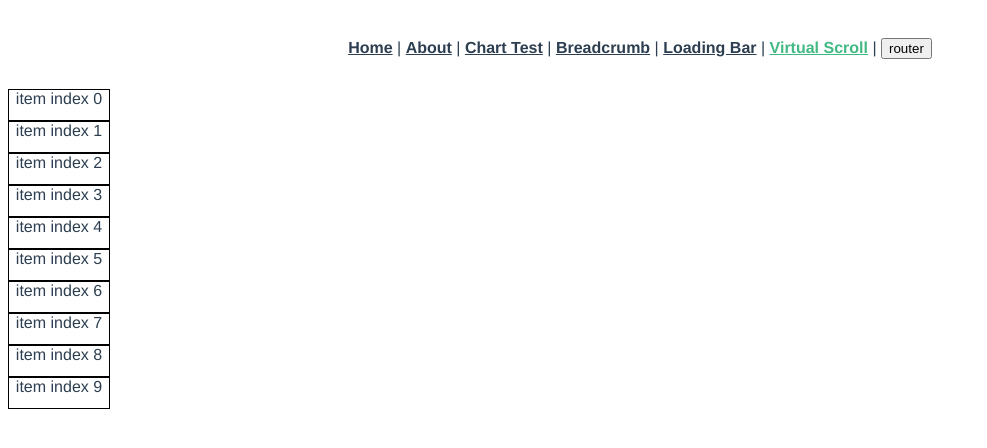
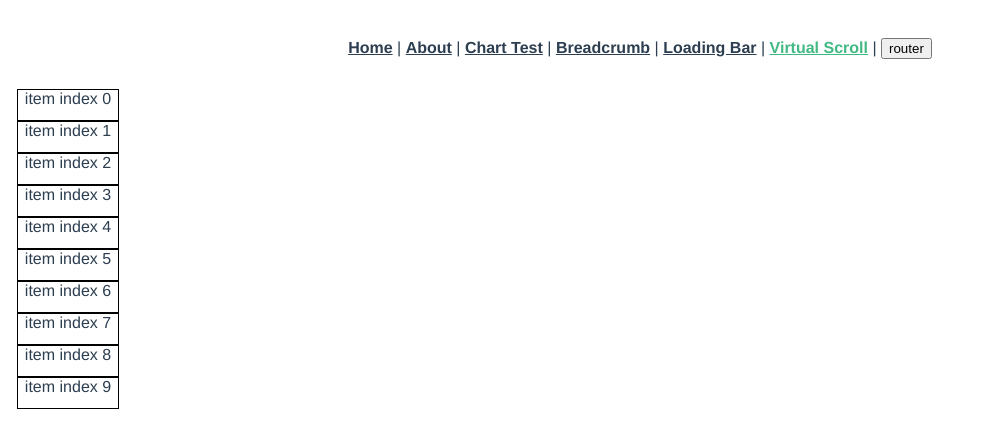
Before and after one commit to jhyum-developer/vue-typescript-test, a Vue app: page /virtualScroll in a window 1280 px wide. Shown: the top 448 px of the page, without its empty margins (0-987 px from the left). Built offline with nearby package versions, Linux system fonts and the light colour scheme.

Commit message:
FIX - Virtual Scroll Modify

```diff
--- a/src/views/scroll/VirtualScroll.vue
+++ b/src/views/scroll/VirtualScroll.vue
@@ -57,8 +57,8 @@ const component = defineComponent({
         onScroll() {
             const scrollContainer = this.$refs.scrollContainer as HTMLElement;
             const scrollTop = scrollContainer.scrollTop;
-            this.startIndex = Math.round(scrollTop/30);
-            this.offsetY = scrollTop;
+            this.startIndex = scrollTop > 64? Math.round((scrollTop - 64)/32) : 0;
+            this.offsetY = scrollTop > 64? this.startIndex * 32: 0;
             this.tempScrollTop = scrollTop;
 
         }
@@ -80,6 +80,7 @@ export default component;
     border: 1px solid black;
 }
 .content-container {
-    height: 320px;
+    display: inline-block;
+    height: auto;
 }
 </style>
```
